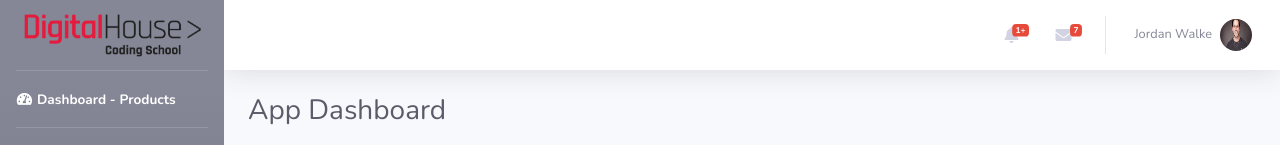
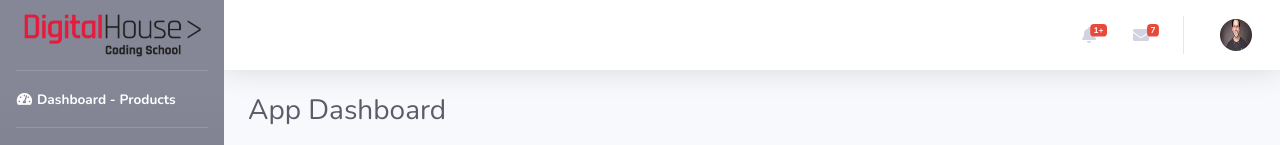
Before and after one commit to franlopezcop/Grupo2_Los3Mosqueteros_Sprint8, a React (Create React App) app in the folder dashboard/: page / in a window 1280 px wide. Shown: the top 145 px of the page. Built offline with nearby package versions, Linux system fonts and the light colour scheme; no server answers.

Commit message:
git x push

```diff
--- a/dashboard/src/components/LastProductInDb.js
+++ b/dashboard/src/components/LastProductInDb.js
@@ -6,13 +6,13 @@ function LastProductInDb() {
 
   React.useEffect (()=>{
     // Consulta de productos
-    let url = "http://localhost:3030/api/products"
+    let url = "http://localhost:3030/api/products";
     fetch(url)
     .then(response => response.json())
     .then(data =>{
         setDetail(data.data[data.data.length - 1].detail)
     })
-    let detailUrl = `http://${detail}`
+    let detailUrl = `http://localhost:3030/api/products${detail}`
     fetch(detailUrl)
     .then(response => response.json())
     .then(data =>{
--- a/dashboard/src/components/TopBar.js
+++ b/dashboard/src/components/TopBar.js
@@ -41,7 +41,7 @@ function TopBar() {
         <li className="nav-item dropdown no-arrow">
           <a className="nav-link dropdown-toggle" href="/" id="userDropdown">
             <span className="mr-2 d-none d-lg-inline text-gray-600 small">
-              Jordan Walke
+
             </span>
             <img
               className="img-profile rounded-circle"
```
